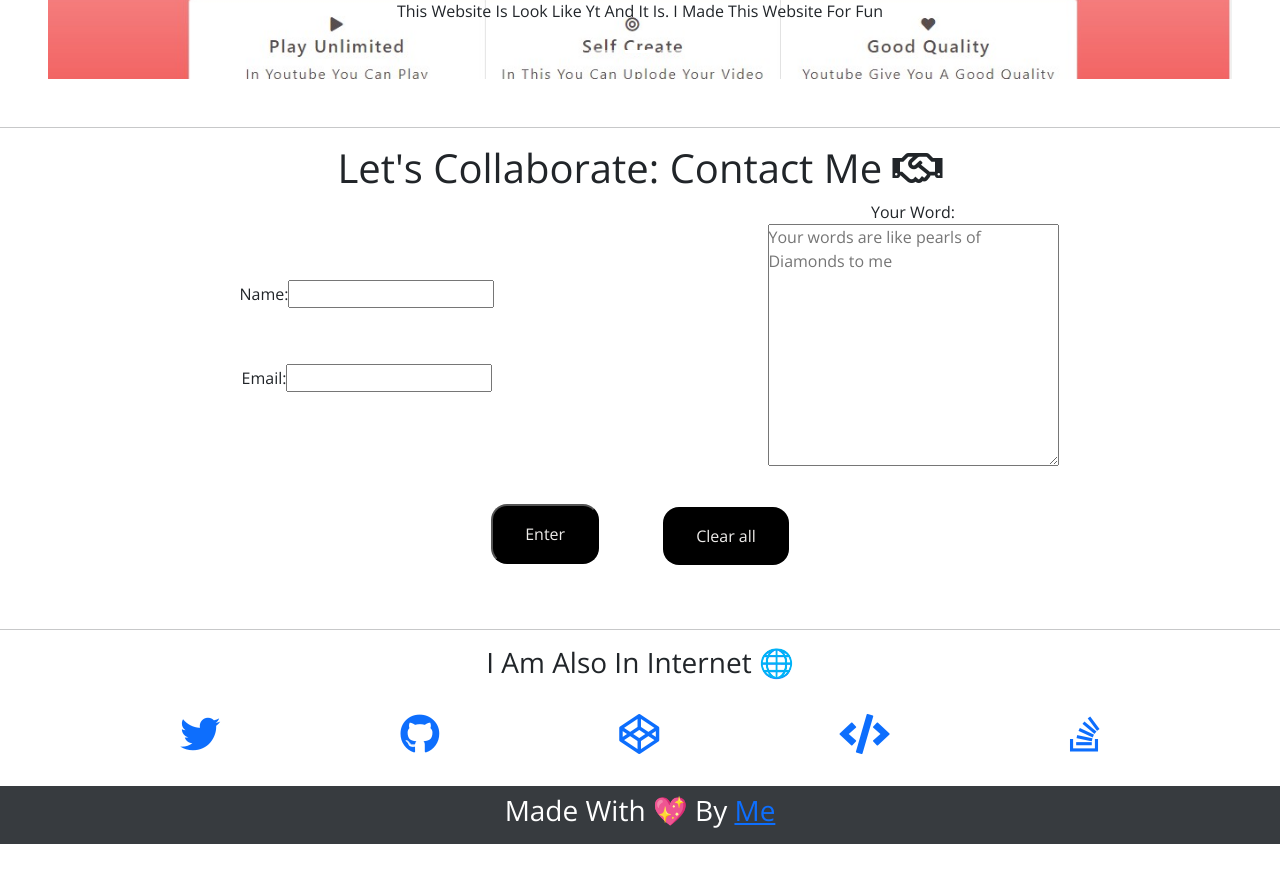
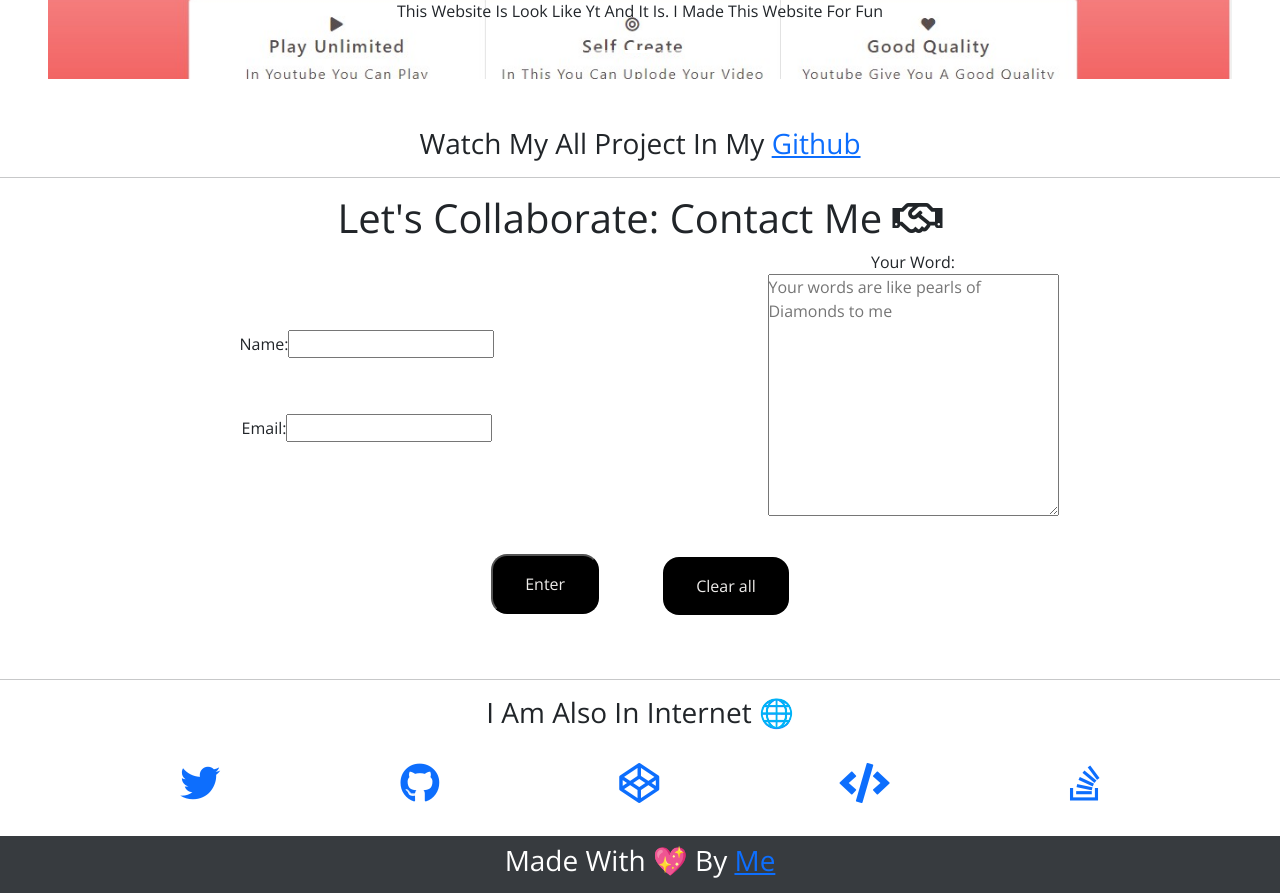
Before and after one commit to Hariomsingh333/My-Portfolio-v1, a React (Create React App) app: page / in a window 1280 px wide. Shown: the part 2580-3473 px from the top of the page. Before the commit the page ends 3424 px from the top, so only its background shows below. Built offline with nearby package versions, Linux system fonts and the light colour scheme.

Commit message:
add github

```diff
--- a/src/components/Project.js
+++ b/src/components/Project.js
@@ -116,6 +116,15 @@ const Project = () => {
           </button>
         </div>
       </div>
+
+      {/* text  */}
+
+      <div className="project__text">
+        <h3>
+          watch my all project in my{" "}
+          <a href="https://github.com/Hariomsingh333">github</a>
+        </h3>
+      </div>
     </div>
   );
 };
```
